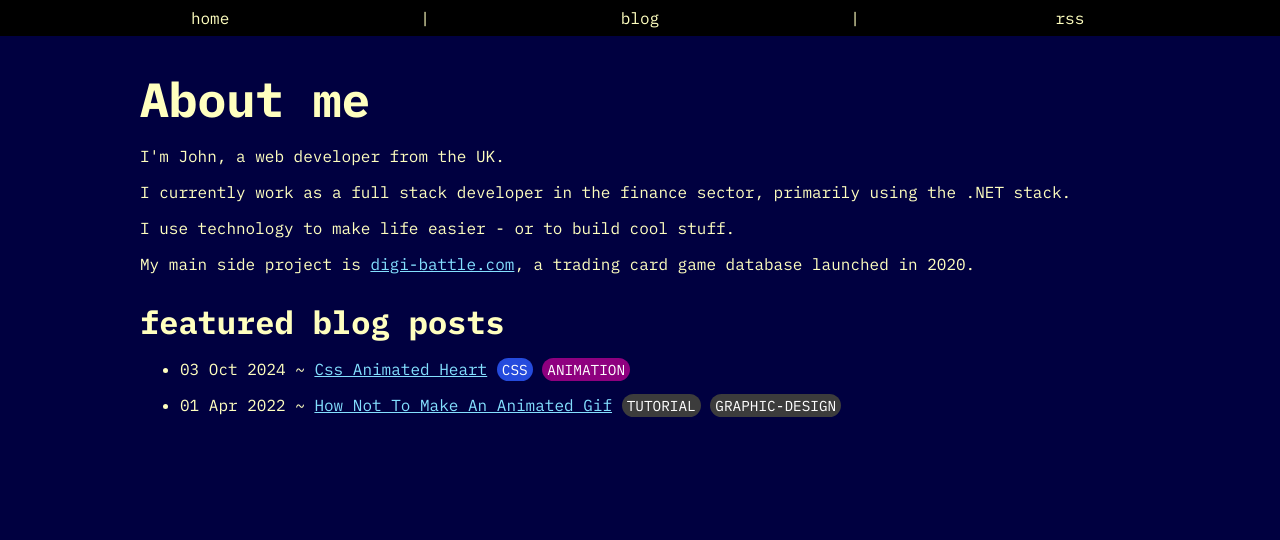
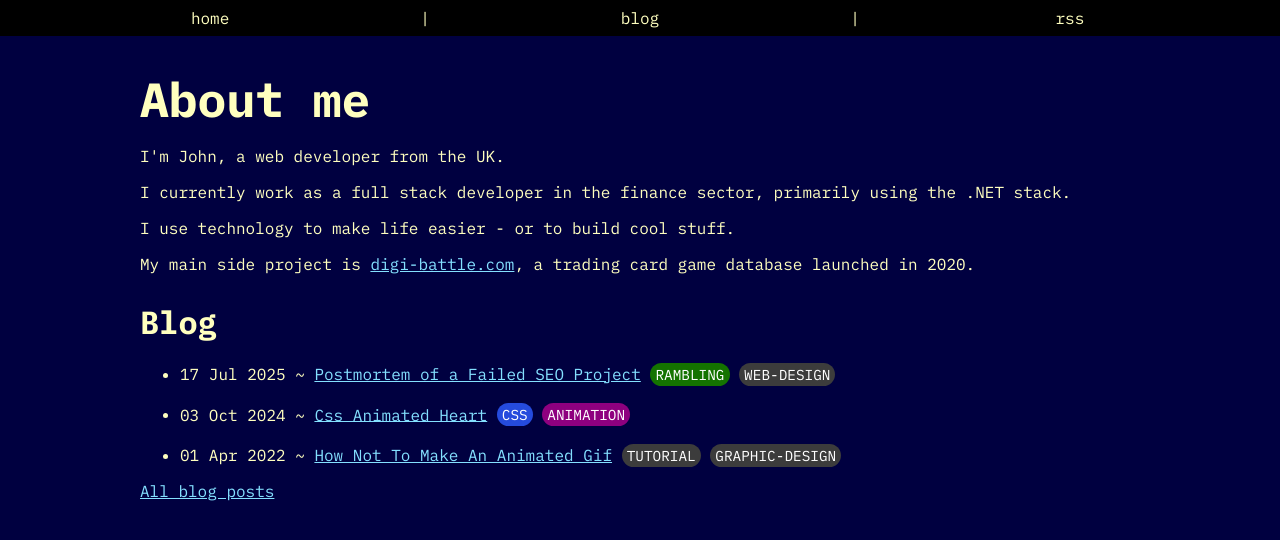
Before and after one commit to digi-battle/digi-battle.github.io, a Jekyll site: the page built from index.html, in a window 1280 px wide. Shown: the top 540 px of the page. Built offline with Jekyll 4.4.1, drawn with Linux system fonts in a browser that asks for light colours.

Commit message:
Updated homepage, fixed styling issues with tags

```diff
--- a/_sass/base.scss
+++ b/_sass/base.scss
@@ -160,8 +160,6 @@
     margin: 0 auto;
 }
 
-test
-
 .back-to-top {
     display: block;
     width: 100%;
@@ -171,6 +169,17 @@
     margin-top: 1em;
     text-align: center;
     text-decoration: none;
+}
+
+.tag-list {
+    display: block;
+    margin-top: 0.3em;
+}
+
+@media(min-width: 768px) {
+    .tag-list {
+        display: inline-block;
+    }
 }
 
 .tag {
--- a/index.html
+++ b/index.html
@@ -10,17 +10,20 @@
 <p>I use technology to make life easier - or to build cool stuff.</p>
 <p>My main side project is <a href="https://digi-battle.com" target="_blank">digi-battle.com</a>, a trading card game database launched in 2020.</p>
 
-<h2>featured blog posts</h2>
+<h2>Blog</h2>
 <ul>
     {% assign sorted-posts = site.posts | where:"featured","true" | sort: 'date' | reverse %}
     {% for item in sorted-posts %}
     <li>
         <p>
             {{ item.date | date_to_string }} ~ <a href="{{ item.url }}">{{ item.title }}</a>
-            {% for tag in item.tags %}
+            <span class="tag-list">
+                {% for tag in item.tags %}
                 <span class="tag {{tag | downcase}}">{{tag}}</span>
-            {% endfor %}
+                {% endfor %}
+            </span>
         </p>
     </li>
     {% endfor %}
 </ul>
+<a href="/blog">All blog posts</a>
```
Also changed, not shown: _posts/2025-07-17-postmortem-of-a-failed-seo-project.md (+1 -0 lines), blog.html (+5 -3 lines).
